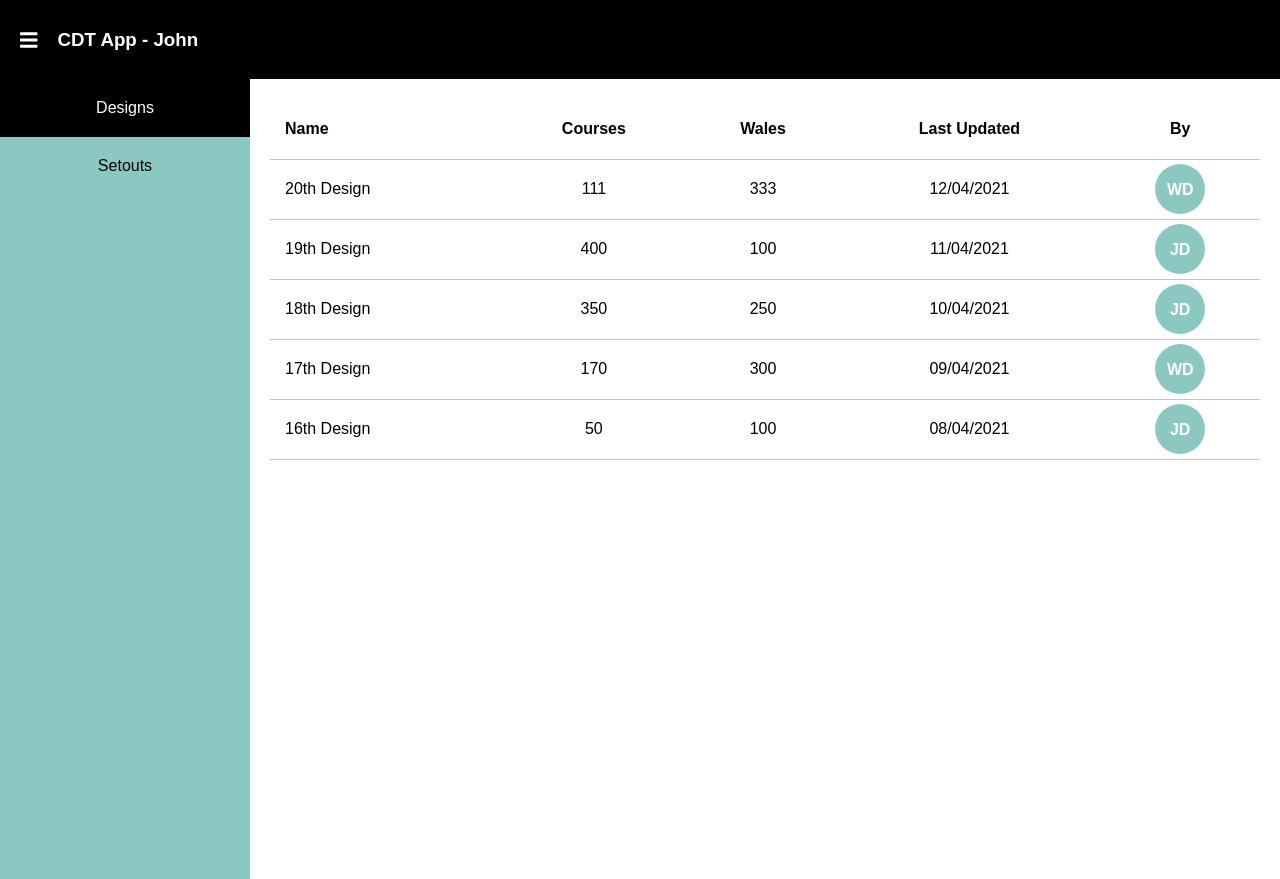
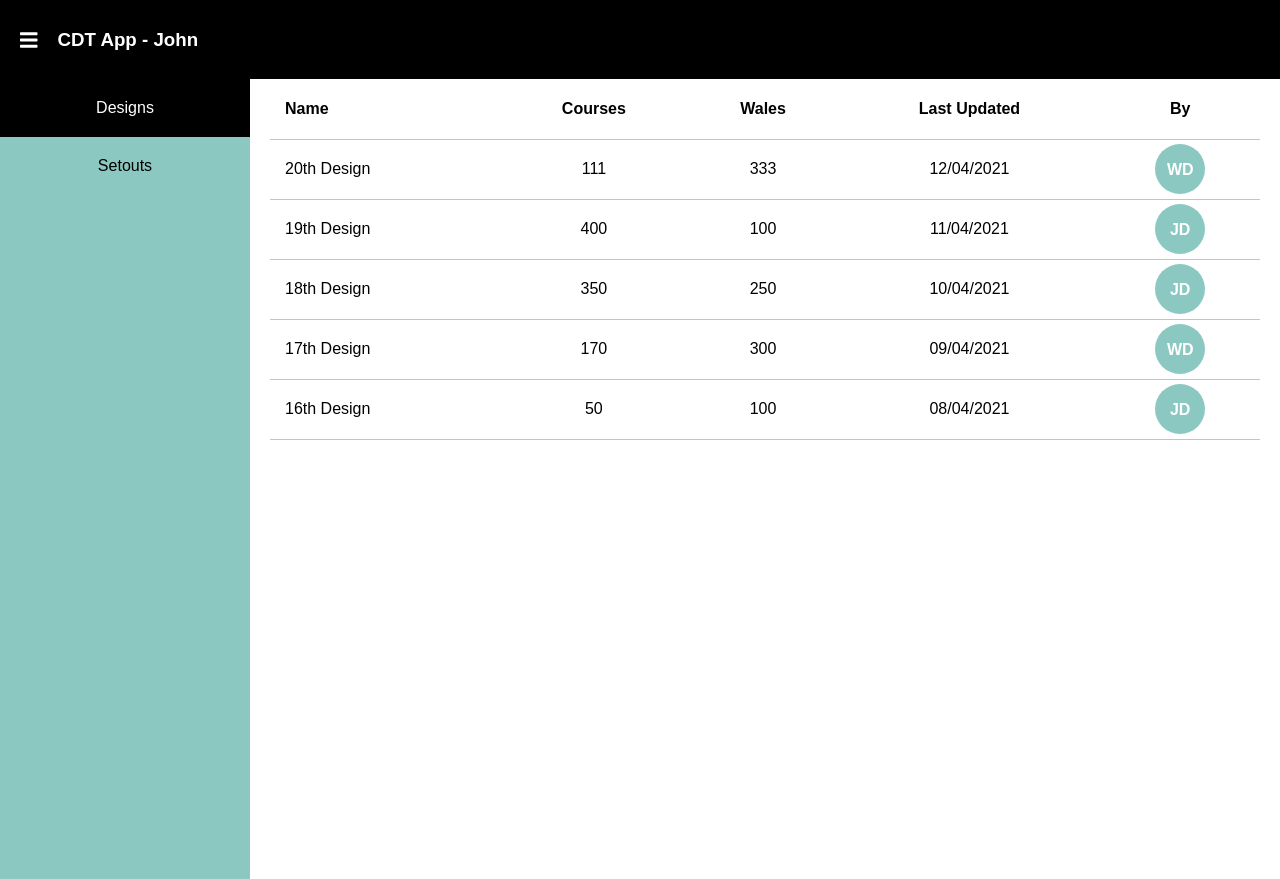
Before and after one commit to artworkjpm/cdt-app, a React (Create React App) app: page /designs in a window 1280 px wide. Built offline with nearby package versions, Linux system fonts and the light colour scheme; data requests are answered from the project's data file.

Commit message:
Update App.scss

```diff
--- a/src/styles/App.scss
+++ b/src/styles/App.scss
@@ -11,7 +11,7 @@
 }
 
 .content-container {
-	padding: 20px;
+	padding: 0 20px 20px 20px;
 	max-width: 100%;
 	overflow-y: scroll;
 }
```
